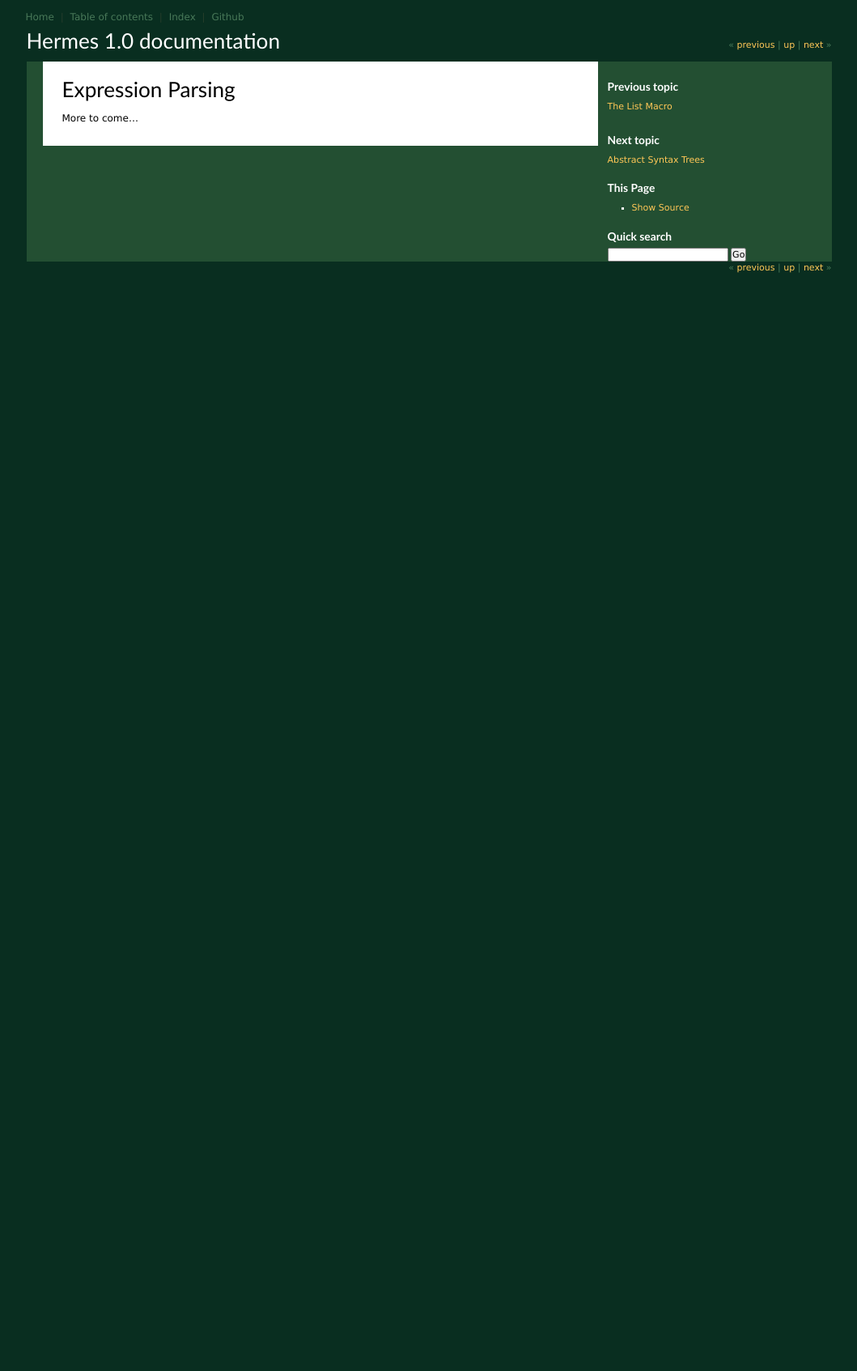
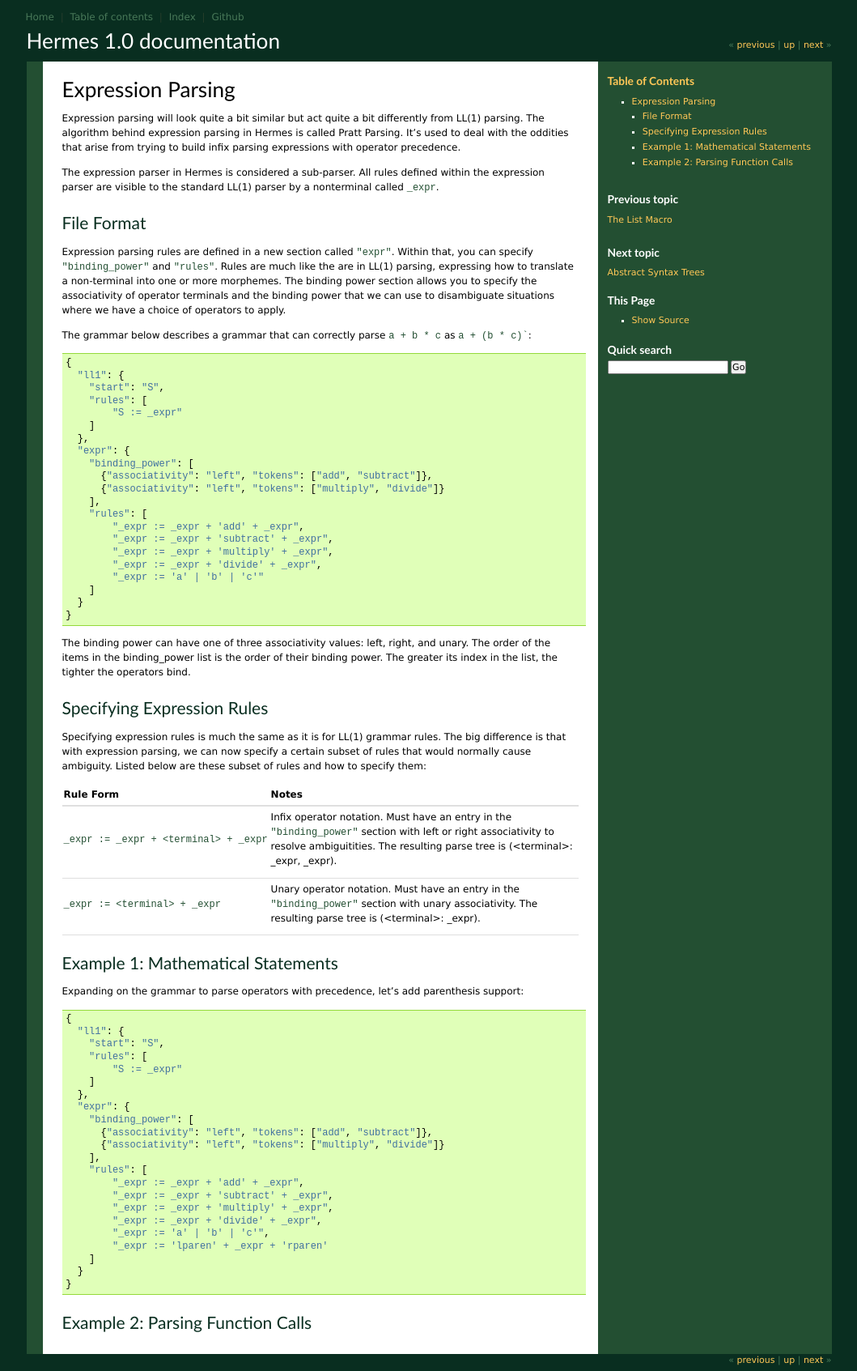
Before and after one commit to scottfrazer/hermes, a Sphinx documentation site: the page built from docs/documentation/parsing/expr.rst, in a window 1280 px wide. Shown: the whole page at 81% size, without its empty margins (110-1169 px from the left). Built offline with Sphinx 7.4.7, drawn with Linux system fonts in a browser that asks for light colours; formulas are drawn with MathJax 3; before the commit the page ends 900 px from its top, so only the background shows below that.

Commit message:
More documentation

````diff
--- /dev/null
+++ b/docs/documentation/ast/syntax.rst
@@ -0,0 +1,2 @@
+Syntax
+======
--- a/docs/documentation/parsing/expr.rst
+++ b/docs/documentation/parsing/expr.rst
@@ -1,4 +1,88 @@
 Expression Parsing
 ==================
 
-More to come...
+Expression parsing will look quite a bit similar but act quite a bit differently from LL(1) parsing.  The algorithm behind expression parsing in Hermes is called Pratt Parsing.  It's used to deal with the oddities that arise from trying to build infix parsing expressions with operator precedence.
+
+The expression parser in Hermes is considered a sub-parser.  All rules defined within the expression parser are visible to the standard LL(1) parser by a nonterminal called ``_expr``.
+
+File Format
+-----------
+
+Expression parsing rules are defined in a new section called ``"expr"``.  Within that, you can specify ``"binding_power"`` and ``"rules"``.  Rules are much like the are in LL(1) parsing, expressing how to translate a non-terminal into one or more morphemes.  The binding power section allows you to specify the associativity of operator terminals and the binding power that we can use to disambiguate situations where we have a choice of operators to apply.
+
+The grammar below describes a grammar that can correctly parse ``a + b * c`` as ``a + (b * c)```:
+
+.. code-block:: python
+
+    {
+      "ll1": {
+        "start": "S",
+        "rules": [
+            "S := _expr"
+        ]
+      },
+      "expr": {
+        "binding_power": [
+          {"associativity": "left", "tokens": ["add", "subtract"]},
+          {"associativity": "left", "tokens": ["multiply", "divide"]}
+        ],
+        "rules": [
+            "_expr := _expr + 'add' + _expr",
+            "_expr := _expr + 'subtract' + _expr",
+            "_expr := _expr + 'multiply' + _expr",
+            "_expr := _expr + 'divide' + _expr",
+            "_expr := 'a' | 'b' | 'c'"
+        ]
+      }
+    }
+
+The binding power can have one of three associativity values: left, right, and unary.  The order of the items in the binding_power list is the order of their binding power.  The greater its index in the list, the tighter the operators bind.
+
+Specifying Expression Rules
+---------------------------
+
+Specifying expression rules is much the same as it is for LL(1) grammar rules.  The big difference is that with expression parsing, we can now specify a certain subset of rules that would normally cause ambiguity.  Listed below are these subset of rules and how to specify them:
+
+=======================================   =======================================================================
+Rule Form                                 Notes
+=======================================   =======================================================================
+``_expr := _expr + <terminal> + _expr``   Infix operator notation.  Must have an entry in the ``"binding_power"``
+                                          section with left or right associativity to resolve ambiguitities.
+                                          The resulting parse tree is (<terminal>: _expr, _expr).
+``_expr := <terminal> + _expr``           Unary operator notation.  Must have an entry in the ``"binding_power"``
+                                          section with unary associativity.  The resulting parse tree is
+                                          (<terminal>: _expr).
+=======================================   =======================================================================
+
+Example 1: Mathematical Statements
+----------------------------------
+
+Expanding on the grammar to parse operators with precedence, let's add parenthesis support:
+
+.. code-block:: python
+
+    {
+      "ll1": {
+        "start": "S",
+        "rules": [
+            "S := _expr"
+        ]
+      },
+      "expr": {
+        "binding_power": [
+          {"associativity": "left", "tokens": ["add", "subtract"]},
+          {"associativity": "left", "tokens": ["multiply", "divide"]}
+        ],
+        "rules": [
+            "_expr := _expr + 'add' + _expr",
+            "_expr := _expr + 'subtract' + _expr",
+            "_expr := _expr + 'multiply' + _expr",
+            "_expr := _expr + 'divide' + _expr",
+            "_expr := 'a' | 'b' | 'c'",
+            "_expr := 'lparen' + _expr + 'rparen'
+        ]
+      }
+    }
+
+Example 2: Parsing Function Calls
+---------------------------------
````
Also changed, not shown: docs/documentation/ast/index.rst (+8 -0 lines), docs/documentation/ast/intro.rst (added, +21 -0 lines), docs/documentation/parsing/list.rst (+34 -12 lines), 1 other file.
